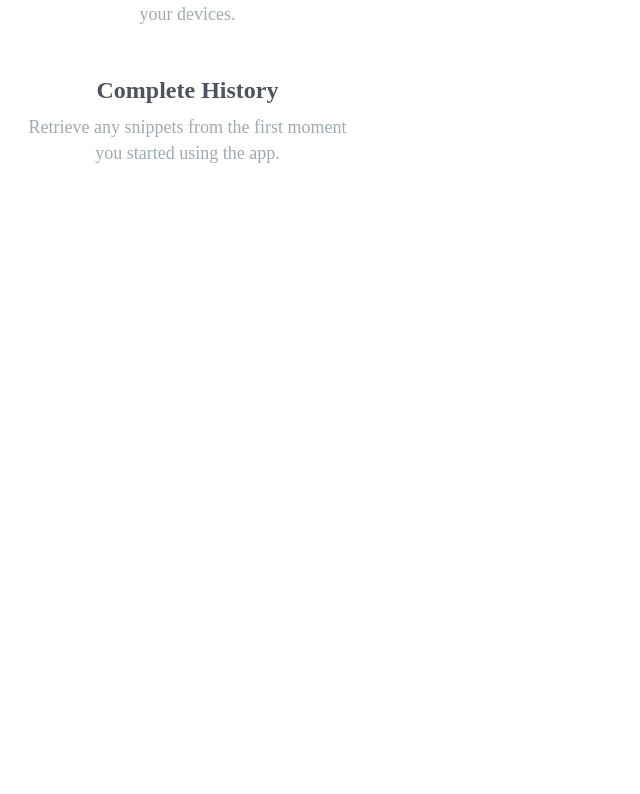
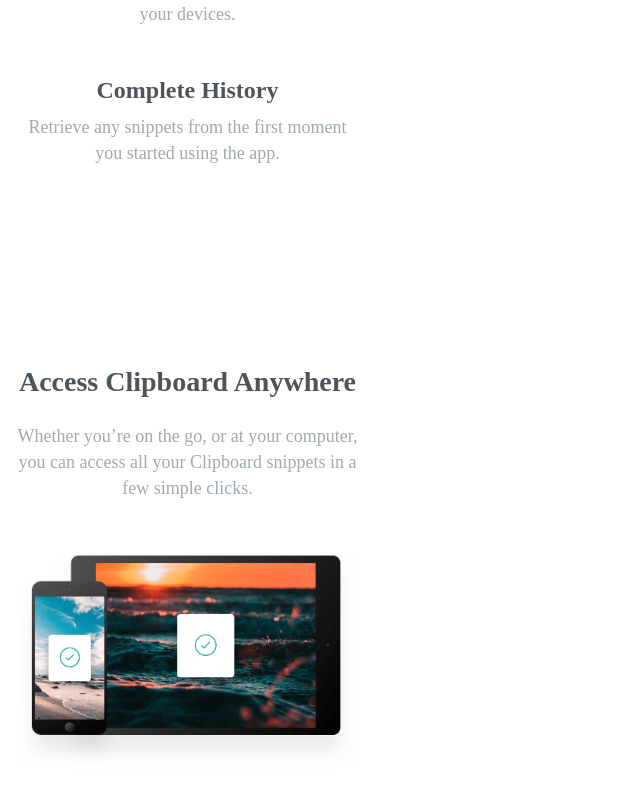
Before and after one commit to bryanloyd/ClipboardLandingPage, a React (Create React App) app: page / in a window 1280 px wide. Shown: the part 1661-2455 px from the top of the page, without its empty margins (0-640 px from the left). Before the commit the page ends 2027 px from the top, so only its background shows below. Built offline with nearby package versions, Linux system fonts and the light colour scheme; a web font is replaced by a local one.

Commit message:
Access Component

```diff
--- a/index.html
+++ b/index.html
@@ -15,10 +15,8 @@
     <title>Frontend Mentor | Clipboard landing page</title>
   </head>
   <body>
-    Access Clipboard anywhere Whether you’re on the go, or at your computer, you
-    can access all your Clipboard snippets in a few simple clicks. Supercharge
-    your workflow We’ve got the tools to boost your productivity. Create
-    blacklists Ensure sensitive information never makes its way to your
+    Supercharge your workflow We’ve got the tools to boost your productivity.
+    Create blacklists Ensure sensitive information never makes its way to your
     clipboard by excluding certain sources. Plain text snippets Remove unwanted
     formatting from copied text for a consistent look. Sneak preview Quick
     preview of all snippets on your Clipboard for easy access. Clipboard for iOS
--- a/src/App.js
+++ b/src/App.js
@@ -2,12 +2,14 @@ import React from "react";
 import Header from "./Components/Header";
 import "./App.css";
 import Snippets from "./Components/Snippets";
+import Access from "./Components/Access";
 
 const App = () => {
   return (
     <div className="app">
       <Header />
       <Snippets />
+      <Access />
     </div>
   );
 };
--- /dev/null
+++ b/src/Components/Access.js
@@ -0,0 +1,17 @@
+import React from "react";
+import devices from "../images/image-devices.png";
+
+const Access = () => {
+  return (
+    <div className="access">
+      <h4>Access Clipboard Anywhere</h4>
+      <p>
+        Whether you’re on the go, or at your computer, you can access all your
+        Clipboard snippets in a few simple clicks.
+      </p>
+      <img src={devices} alt="" />
+    </div>
+  );
+};
+
+export default Access;
--- a/src/index.css
+++ b/src/index.css
@@ -152,3 +152,17 @@ h5 {
 .snippets img {
   margin: 50px 0;
 }
+
+/* Access Component */
+.access {
+  text-align: center;
+  padding: 0 15px;
+}
+
+.access h4 {
+  margin-bottom: 25px;
+}
+
+.access img {
+  margin: 50px 0;
+}
```
